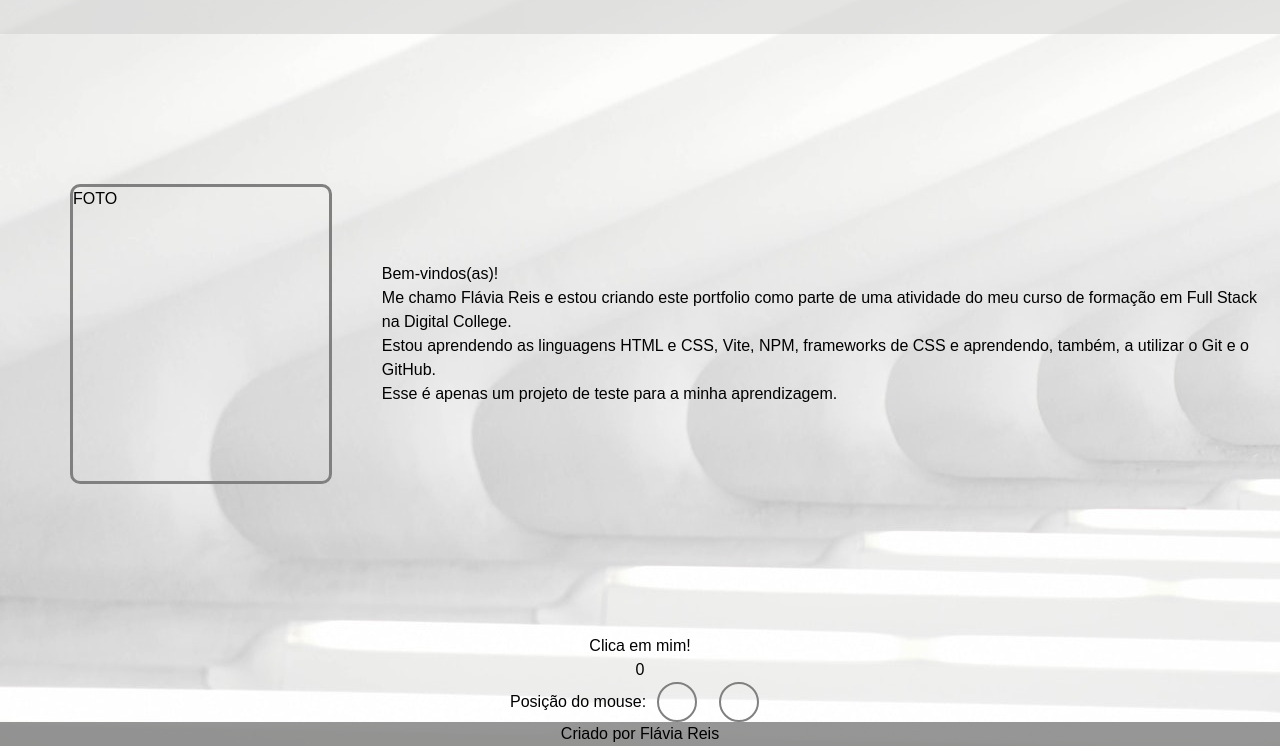
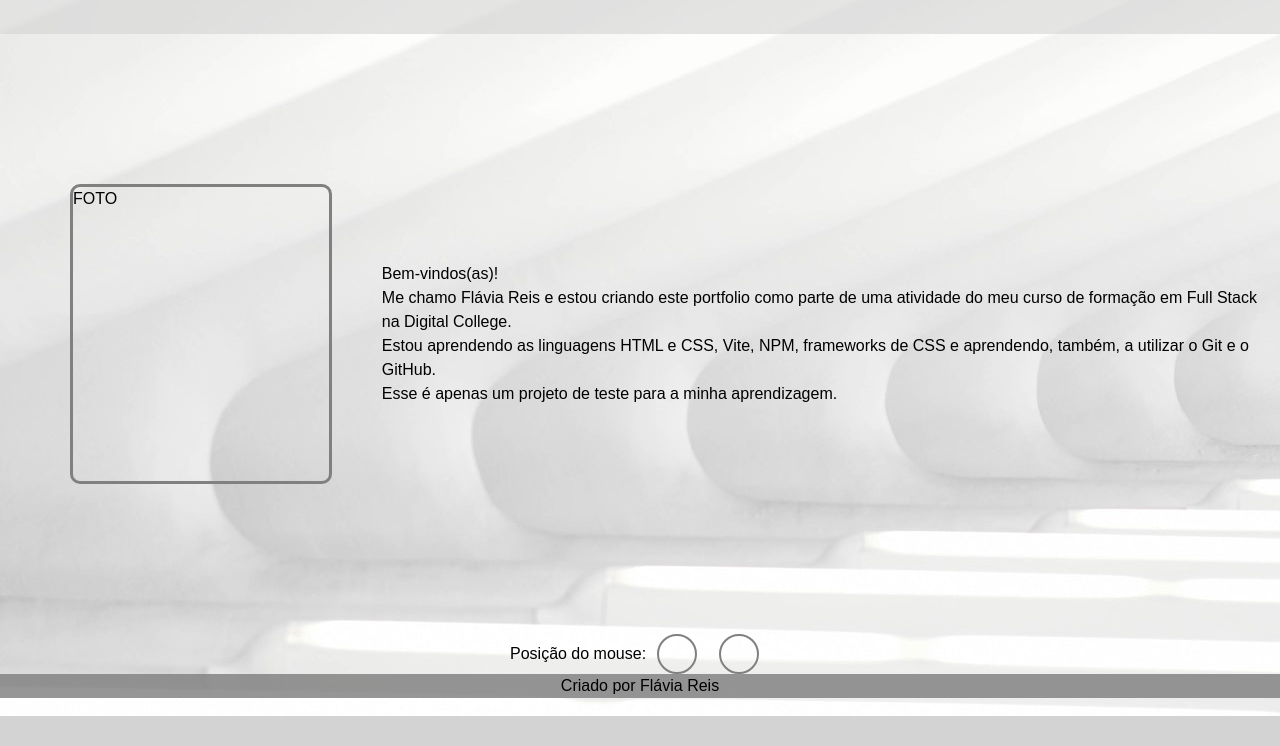
Before and after one commit to flaviare1s/dc-portfolio, a website built with Vite: page index.html in a window 1280 px wide. Shown: the part 84-830 px from the top of the page. After the commit the page ends 800 px from the top, so only its background shows below. Built offline with nearby package versions, Linux system fonts and the light colour scheme.

Commit message:
Tentei fazer o exercício de mudar a tela de cor quando clica com o mouse

```diff
--- a/index.html
+++ b/index.html
@@ -29,10 +29,6 @@
           <p>Esse é apenas um projeto de teste para a minha aprendizagem.</p>
       </div>
   </main>
-  <div id="contador">
-    <button id="targetContadorButton">Clica em mim!</button>
-    <div id="targetContadorOutput">0</div>
-  </div>
   <div id="mostrador">
     <span>Posição do mouse: </span>
     <div id="outputX"></div>
--- a/main.js
+++ b/main.js
@@ -1,39 +1,9 @@
-import "./style.css";
-
-/* Função para criar um CONTADOR:
-let count = 0
-
-function criarContador() {
-  const botaoDeIncremento = document.querySelector('#targetContadorButton')
-  const outputEl = document.querySelector('#targetContadorOutput')
-
-  botaoDeIncremento.addEventListener('click', () => {
-    count++
-    outputEl.innerHTML = count
-  })
-}
-*/
-
-// Função que quando mantém o mouse pressionado sobre o botão mosta '1' e quando despressiona mostra '0':
-function clickDoMouse() {
-  const botaoDeIncremento = document.querySelector('#targetContadorButton')
-  const outputEl = document.querySelector('#targetContadorOutput')
-
-  botaoDeIncremento.addEventListener('mousedown', () => {
-    outputEl.innerHTML = 1
-  })
-
-  botaoDeIncremento.addEventListener('mouseup', () => {
-    outputEl.innerHTML = 0
-  })
-}
-
+import "./style.css"
 
 function mouseLocation() {
   const mostrarX = document.querySelector('#outputX')
   const mostrarY = document.querySelector('#outputY')
-
-  const tela = document.querySelector('#body')
+  const tela = document.querySelector('body')
 
   tela.addEventListener('mousemove', (event) => {
     const x = event.clientX
@@ -41,16 +11,18 @@ function mouseLocation() {
 
     mostrarX.innerHTML = x
     mostrarY.innerHTML = y
+
+    tela.addEventListener('click', () => {
+      const mousePosition = (x + y) / 2
+      console.log(mousePosition)
+      tela.style.backgroundColor = `rgb(${mousePosition}, ${mousePosition}, ${mousePosition})`
+    })
   })
 }
 
+function main() {
+    mouseLocation()
+}
 
 
-
-function main() {
-  // criarContador()
-  clickDoMouse()
-  mouseLocation()
-}
-
 main()
--- a/style.css
+++ b/style.css
@@ -153,10 +153,7 @@ footer {
 
 }
 
-#contador {
-    text-align: center;
-    align-items: center;
-}
+
 
 #mostrador {
     margin: 0px auto;
```
